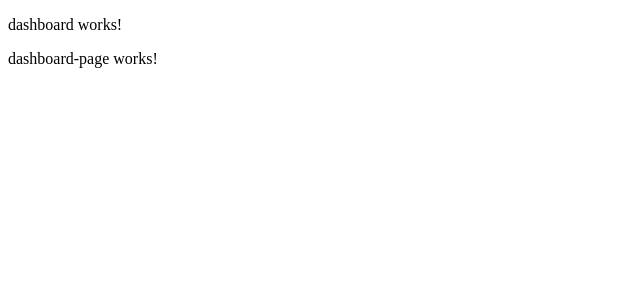
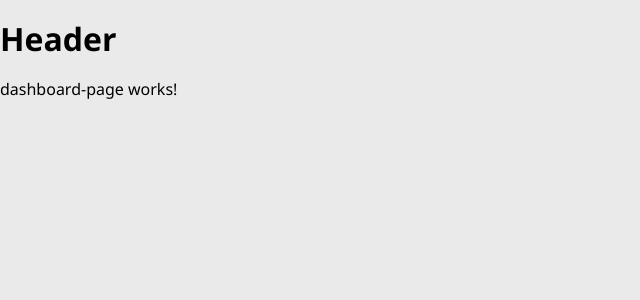
Before and after one commit to AndreMyszko/homebroker-santander, an Angular app: page / in a window 1280 px wide. Shown: the top 300 px of the page, without its empty margins (0-640 px from the left). Built offline with nearby package versions, Linux system fonts and the light colour scheme.

Commit message:
add. first styling stuff

```diff
--- a/src/app/app-routing.module.ts
+++ b/src/app/app-routing.module.ts
@@ -1,7 +1,10 @@
 import { NgModule } from '@angular/core';
 import { RouterModule, Routes } from '@angular/router';
+import { DashboardPageComponent } from './dashboard/dashboard-page/dashboard-page.component';
 
-const routes: Routes = [];
+const routes: Routes = [
+  {path: '', component: DashboardPageComponent}
+];
 
 @NgModule({
   imports: [RouterModule.forRoot(routes)],
--- a/src/app/app.component.html
+++ b/src/app/app.component.html
@@ -1,2 +1,2 @@
-<p>dashboard works!<p>
-<app-dashboard-page></app-dashboard-page>
+<h1>Header</h1>
+<router-outlet></router-outlet>
--- a/src/app/dashboard/dashboard.module.ts
+++ b/src/app/dashboard/dashboard.module.ts
@@ -11,8 +11,5 @@
   imports: [
     CommonModule
   ],
-  exports: [
-    DashboardPageComponent,
-  ],
 })
 export class DashboardModule { }
--- a/src/index.html
+++ b/src/index.html
@@ -6,6 +6,7 @@
   <base href="/">
   <meta name="viewport" content="width=device-width, initial-scale=1">
   <link rel="icon" type="image/x-icon" href="favicon.ico">
+  <link rel="stylesheet" href="https://cdnjs.cloudflare.com/ajax/libs/normalize/8.0.1/normalize.min.css" integrity="sha512-NhSC1YmyruXifcj/KFRWoC561YpHpc5Jtzgvbuzx5VozKpWvQ+4nXhPdFgmx8xqexRcpAglTj9sIBWINXa8x5w==" crossorigin="anonymous" />
 </head>
 <body>
   <app-root></app-root>
--- a/src/styles.css
+++ b/src/styles.css
@@ -1 +1,22 @@
 /* You can add global styles to this file, and also import other style files */
+:root{
+  --background-color: #EAEAEA;
+  --primary-color: #EA1D25;
+  --secondary-color: #FFFFFF;
+  --text-color: #5C6369;
+  --text-color-light: rgba(92, 99, 105, 0.45);
+  --positive-variation-color: #87D883;
+  --negative-variation-color: #F55A5F;
+}
+
+* {
+  box-sizing: border-box;
+}
+
+html, body{
+  height: 100%;
+  width: 100%;
+  margin: 0;
+  background-color: var(--background-color);
+  font-family: 'Segoe UI', sans-serif;
+}
```
